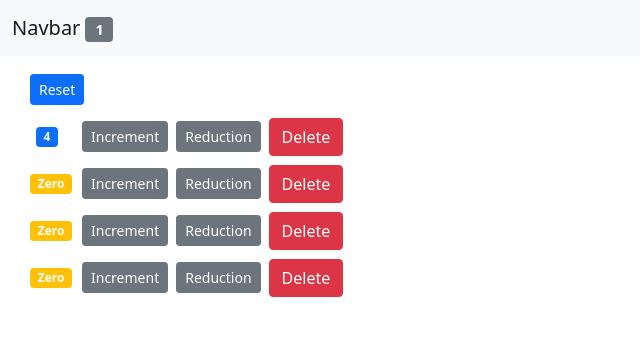
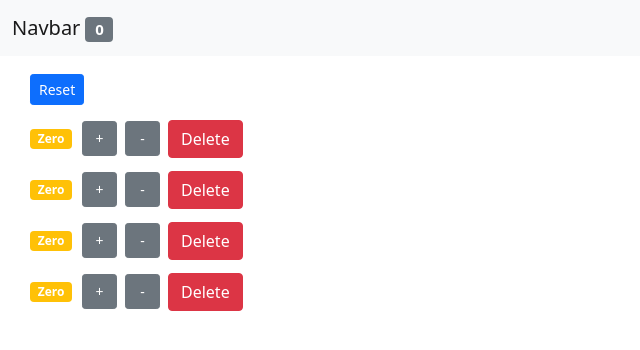
Before and after one commit to eroschagas/tutorialReactCriandoCarrinhoVirtual, a React (Create React App) app: page / in a window 1280 px wide. Shown: the top 350 px of the page, without its empty margins (0-640 px from the left). Built offline with nearby package versions, Linux system fonts and the light colour scheme.

Commit message:
arrumando estilos

```diff
--- a/src/App.css
+++ b/src/App.css
@@ -19,4 +19,10 @@
   margin-left: 5px;
 }
 
+.btn-increment, .btn-reduction {
+  width: 35px;
+  height: 35px;
+  text-align: center;
+}
+
 /*# sourceMappingURL=app.css.map */
--- a/src/App.js
+++ b/src/App.js
@@ -6,7 +6,7 @@ import Counters from "./components/counters";
 class App extends Component {
   state = {
     counters: [
-      { id: 1, value: 4 },
+      { id: 1, value: 0 },
       { id: 2, value: 0 },
       { id: 3, value: 0 },
       { id: 4, value: 0 },
--- a/src/components/counter.jsx
+++ b/src/components/counter.jsx
@@ -11,17 +11,17 @@ class Counter extends Component {
           onClick={() => {
             this.props.onIncrement(this.props.counter);
           }}
-          className="btn btn-secondary btn-sm "
+          className="btn btn-secondary btn-sm btn-increment"
         >
-          Increment
+          +
         </button>
         <button
           onClick={() => {
             this.props.onReduction(this.props.counter);
           }}
-          className="btn btn-secondary btn-sm m-2"
+          className="btn btn-secondary btn-sm m-2 btn-reduction"
         >
-          Reduction
+          -
         </button>
         <button
           onClick={() => this.props.onDelete(this.props.counter.id)}
--- a/styles.sass
+++ b/styles.sass
@@ -17,3 +17,8 @@
         span
             span
                 margin-left: 5px
+
+.btn-increment, .btn-reduction
+    width: 35px
+    height: 35px
+    text-align: center
```
Also changed, not shown: 1 other file (tests, documents, lock files or other folders).
